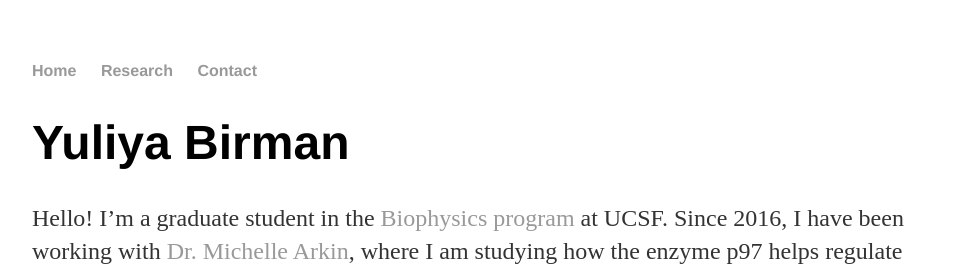
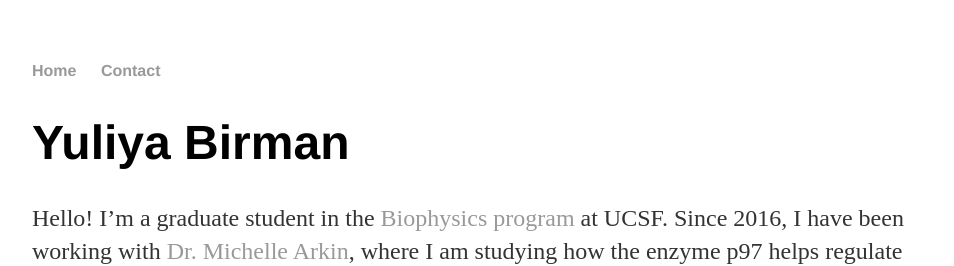
Before and after one commit to yuliyabirman/yuliyabirman.github.io, a Jekyll site: the page built from index.html, in a window 1280 px wide. Shown: the top 266 px of the page, without its empty margins (160-1114 px from the left). Built offline with Jekyll 4.4.1, drawn with Linux system fonts in a browser that asks for light colours.

Commit message:
Update default.html

```diff
--- a/_layouts/default.html
+++ b/_layouts/default.html
@@ -12,7 +12,6 @@
     <nav>
 <ul>
 <li><a href="/">Home</a></li>
-<li><a href="/research">Research</a></li>
 <li><a href="/contact">Contact</a></li>
 </ul>
     </nav>
```
